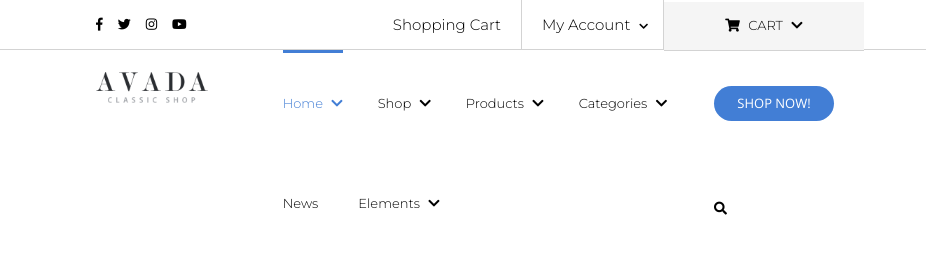
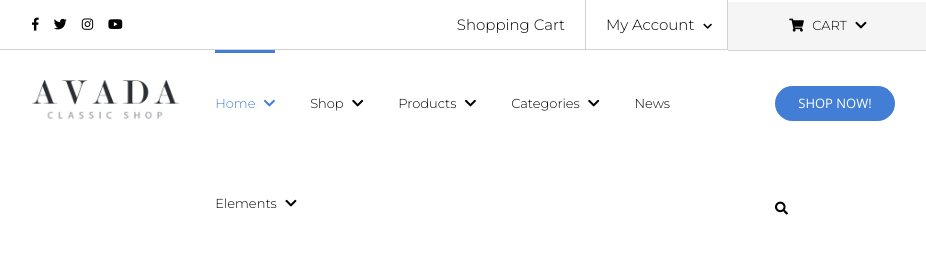
Before and after one commit to alessiopretelli/proj-html-vuejs, a plain HTML site: page index.html in a window 1280 px wide. Shown: the top 256 px of the page, without its empty margins (160-1086 px from the left). Drawn offline with nearby package versions, Linux system fonts and the light colour scheme.

Commit message:
correzione

```diff
--- a/style.css
+++ b/style.css
@@ -23,7 +23,7 @@ main {
 .socialNcart {
     width: 100%;
     height: 50px;
-    padding: 0 20%;
+    padding: 0 15%;
     display: flex;
     justify-content: space-between;
     border-bottom: 1px solid lightgrey;
@@ -68,7 +68,7 @@ main {
 /* bottom header */
 #logoNstuff {
     width: 100%;
-    padding: 0 20%;
+    padding: 0 15%;
     height: 100px;
     display: flex;
     justify-content: space-between;
@@ -80,11 +80,11 @@ main {
 }
 
 #logo {
-    width: 250px;
+    width: 200px;
 }
 #logo img {
-    margin: 12% 0;
-    width: 60%;
+    margin: 30px 0;
+    width: 80%;
 }
 
 .stuff {
```
